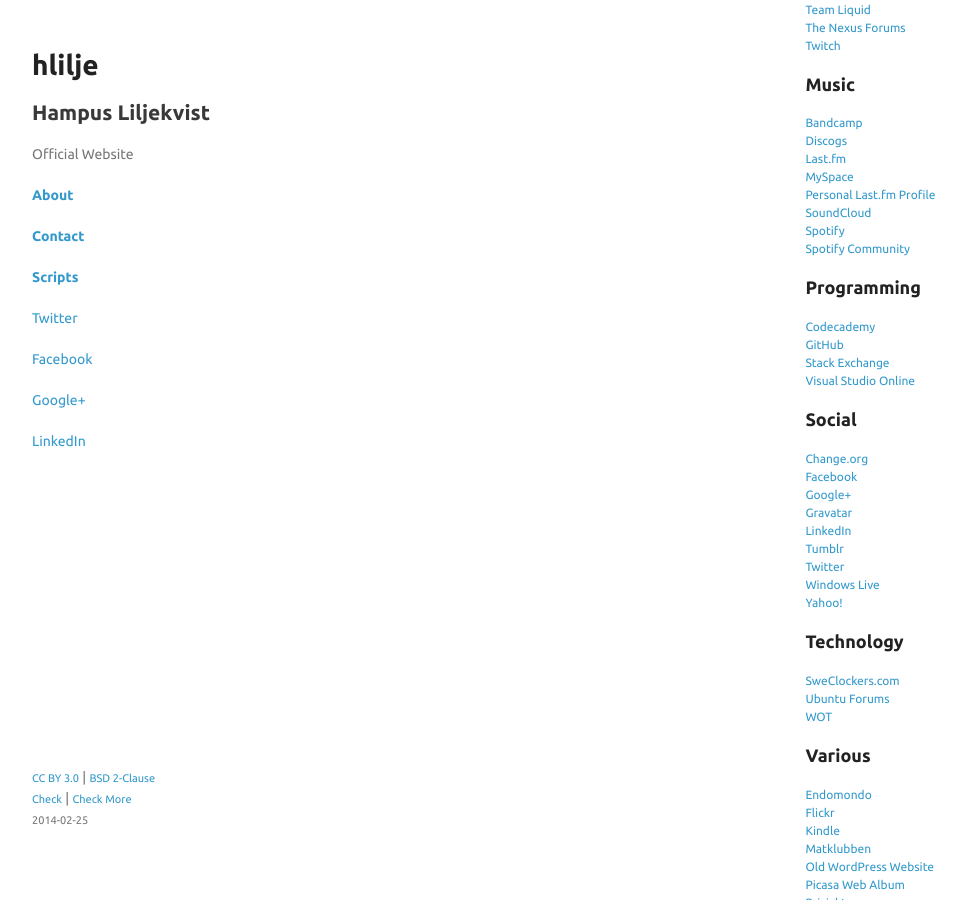
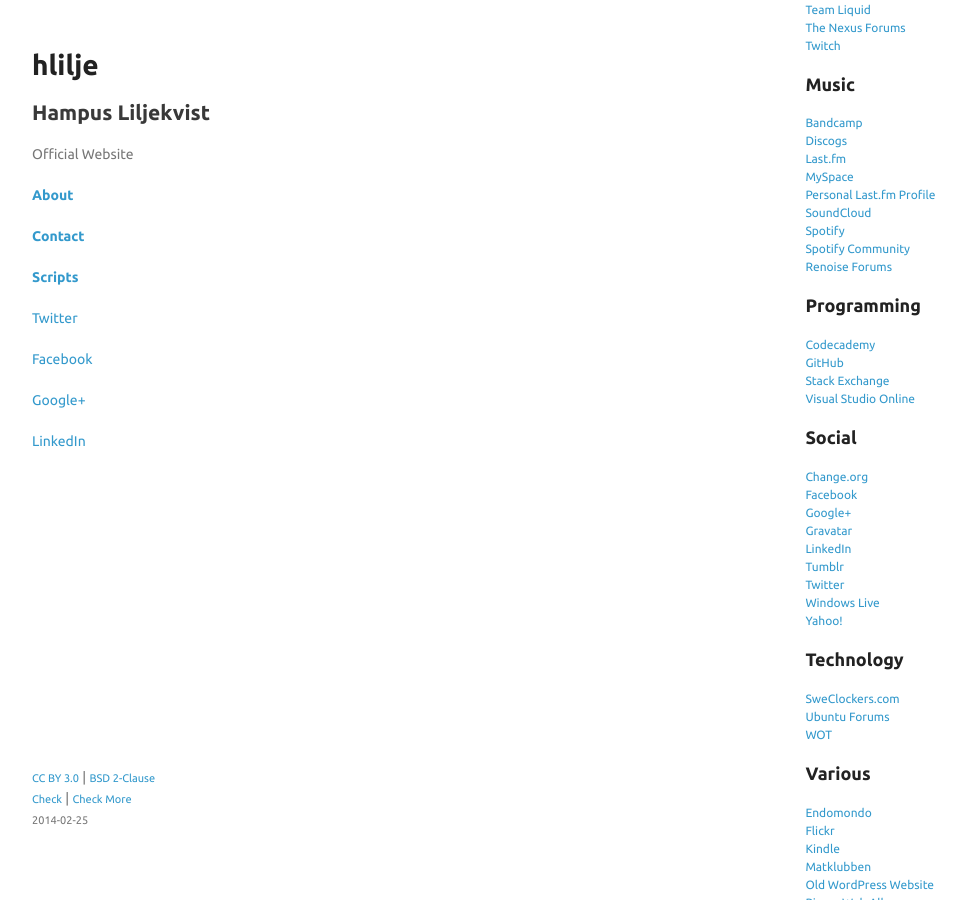
Before and after one commit to hlilje/hlilje.github.io, a Jekyll site: the page built from index.html, in a window 1280 px wide and 900 px high, scrolled down 599 px. Shown: the whole window, without its empty margins (138-1104 px from the left). Built offline with Jekyll 4.4.1, drawn with Linux system fonts in a browser that asks for light colours; comment, search, counter and statistics services are not loaded.

Commit message:
Add Renoise link

```diff
--- a/_includes/links.html
+++ b/_includes/links.html
@@ -45,6 +45,7 @@
     <li><a href="https://soundcloud.com/hlilje" title="SoundCloud profile" target="_blank">SoundCloud</a></li>
     <li><a href="http://open.spotify.com/user/vaexelverkan" title="Spotify profile" target="_blank">Spotify</a></li>
     <li><a href="https://community.spotify.com/t5/user/viewprofilepage/user-id/576212" title="Spotify Community profile" target="_blank">Spotify Community</a></li>
+    <li><a href="http://forum.renoise.com/index.php?/user/17818-hlilje/" title="Renoise Forums profile" target="_blank">Renoise Forums</a></li>
   </ul>
 
   <h1 class="linkCategoryTitle">Programming</h1>
```
